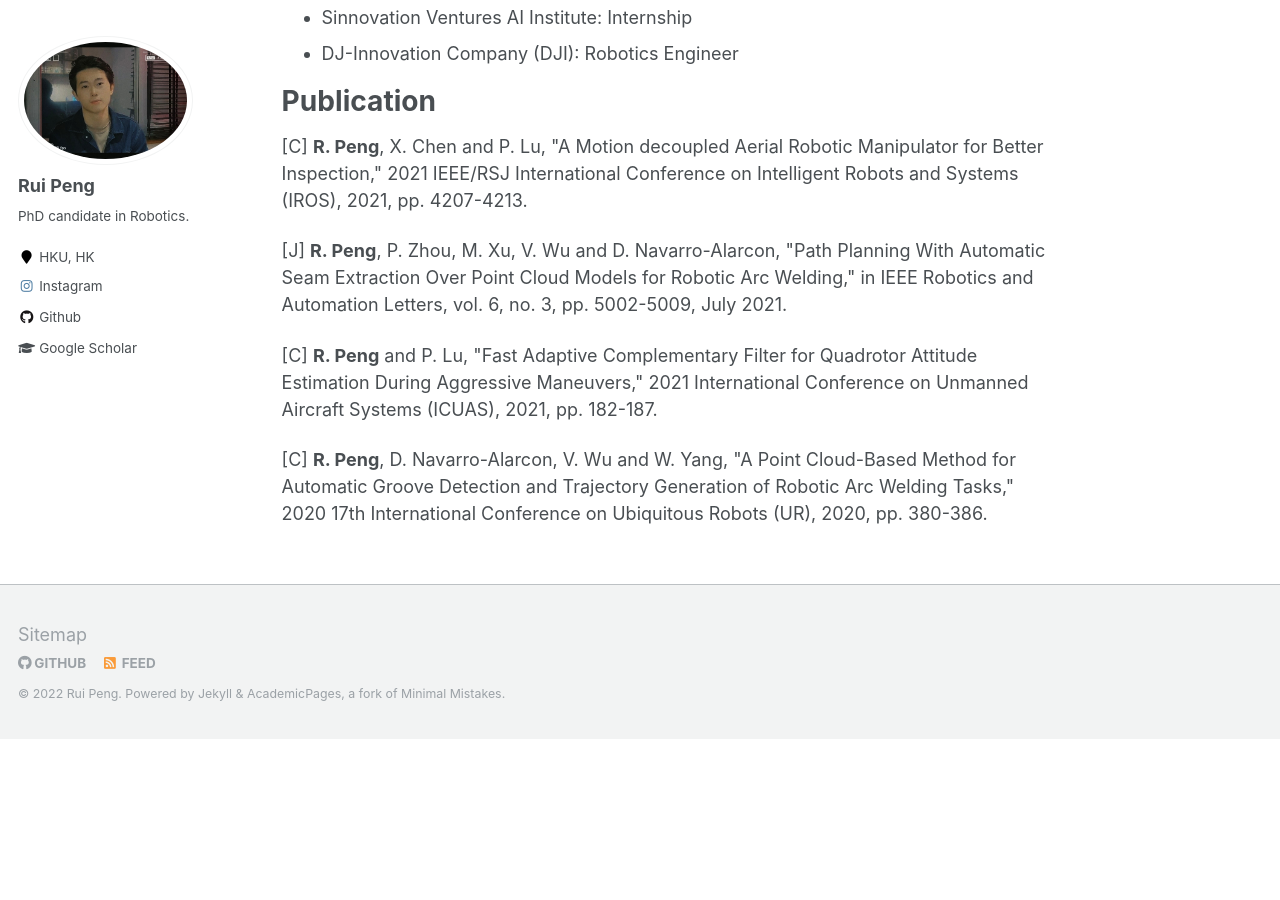
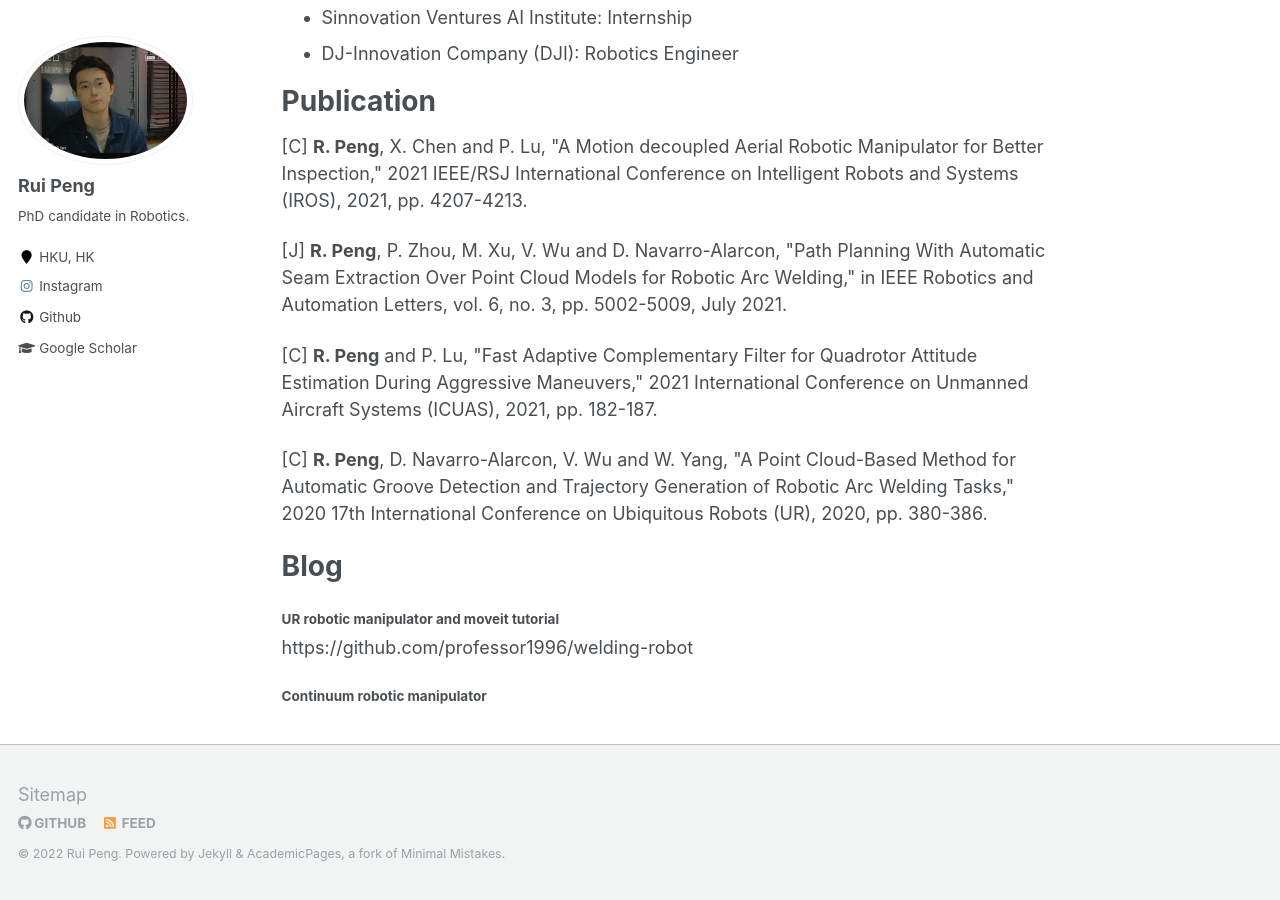
Before and after one commit to professor1996/professor1996.github.io, a Jekyll site: the page built from _pages/about.md, in a window 1280 px wide and 900 px high, scrolled down 726 px. Built offline with Jekyll 4.4.1, drawn with Linux system fonts in a browser that asks for light colours; before the commit the page ends 1465 px from its top, so only the background shows below that.

Commit message:
Update about.md

```diff
--- a/_pages/about.md
+++ b/_pages/about.md
@@ -41,3 +41,13 @@ Publication
 <P>[C] <b>R. Peng</b> and P. Lu, "Fast Adaptive Complementary Filter for Quadrotor Attitude Estimation During Aggressive Maneuvers," 2021 International Conference on Unmanned Aircraft Systems (ICUAS), 2021, pp. 182-187.</P>
 
 <P>[C] <b>R. Peng</b>, D. Navarro-Alarcon, V. Wu and W. Yang, "A Point Cloud-Based Method for Automatic Groove Detection and Trajectory Generation of Robotic Arc Welding Tasks," 2020 17th International Conference on Ubiquitous Robots (UR), 2020, pp. 380-386.</P>
+
+
+Blog
+======
+
+#### UR robotic manipulator and moveit tutorial
+
+https://github.com/professor1996/welding-robot
+
+#### Continuum robotic manipulator
```
